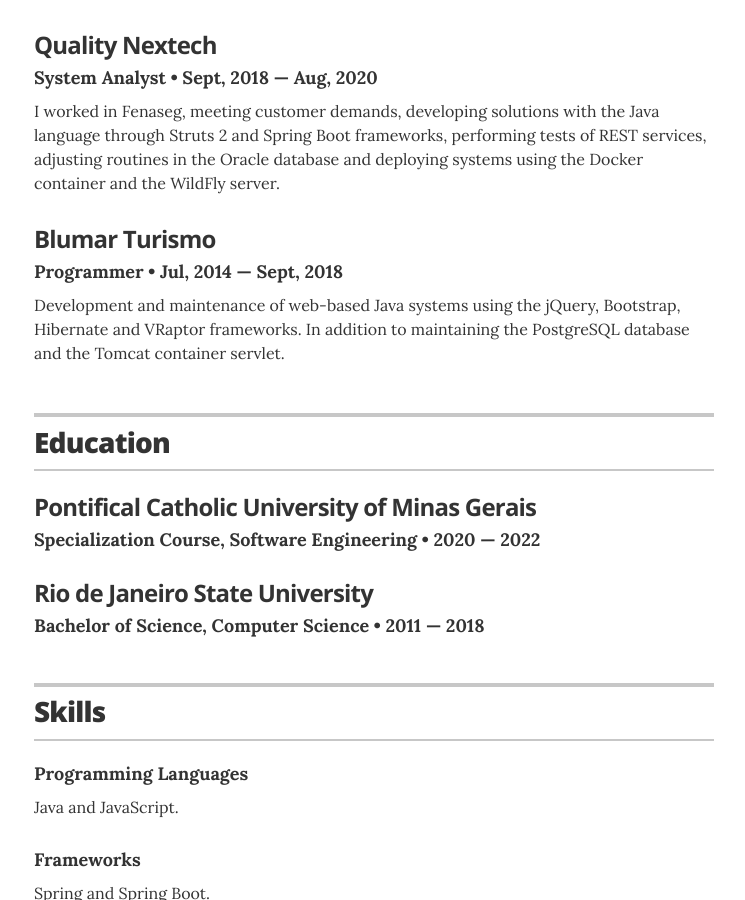
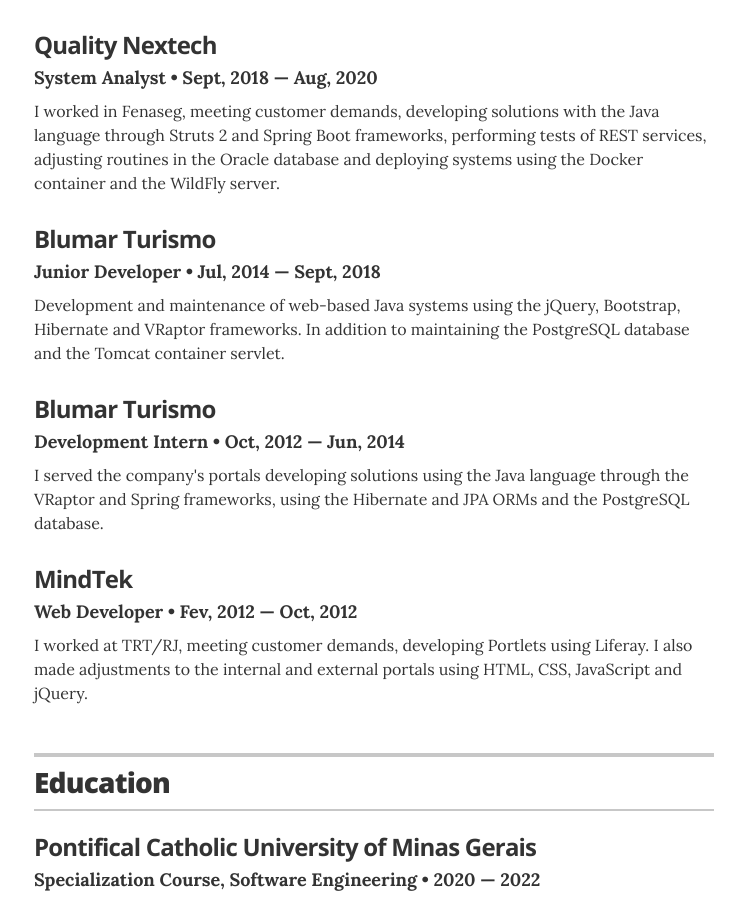
Before and after one commit to pedrobezerradev/pedrobezerradev.github.io, a Jekyll site: the page built from index.html, in a window 1280 px wide and 900 px high, scrolled down 664 px. Shown: the whole window, without its empty margins (266-1011 px from the left). Built offline with Jekyll 4.4.1, drawn with Linux system fonts in a browser that asks for light colours.

Commit message:
mais um commit

```diff
--- a/_data/experience.yml
+++ b/_data/experience.yml
@@ -14,18 +14,18 @@
 
 # Junior Developer
 - company: Blumar Turismo
-  position: Programmer
+  position: Junior Developer
   duration:  Jul, 2014 &mdash; Sept, 2018
   summary: Development and maintenance of web-based Java systems using the jQuery, Bootstrap, Hibernate and VRaptor frameworks. In addition to maintaining the PostgreSQL database and the Tomcat container servlet.
 
-# Internship
-#- company: Blumar Turismo
-#  position: Internship
-#  duration:  Oct, 2012 &mdash; Jun, 2014
-#  summary: I served the company's portals developing solutions using the Java language through the VRaptor and Spring frameworks, using the Hibernate and JPA ORMs and the PostgreSQL database.
+# Development Intern
+- company: Blumar Turismo
+  position: Development Intern
+  duration:  Oct, 2012 &mdash; Jun, 2014
+  summary: I served the company's portals developing solutions using the Java language through the VRaptor and Spring frameworks, using the Hibernate and JPA ORMs and the PostgreSQL database.
 
 # Web Developer
-#- company: MindTek
-#  position: Web Developer
-#  duration:  Fev, 2012 &mdash; Oct, 2012
-#  summary: I worked at TRT/RJ, meeting customer demands, developing Portlets using Liferay. I also made adjustments to the internal and external portals using HTML, CSS, JavaScript and jQuery.
+- company: MindTek
+  position: Web Developer
+  duration:  Fev, 2012 &mdash; Oct, 2012
+  summary: I worked at TRT/RJ, meeting customer demands, developing Portlets using Liferay. I also made adjustments to the internal and external portals using HTML, CSS, JavaScript and jQuery.
```
